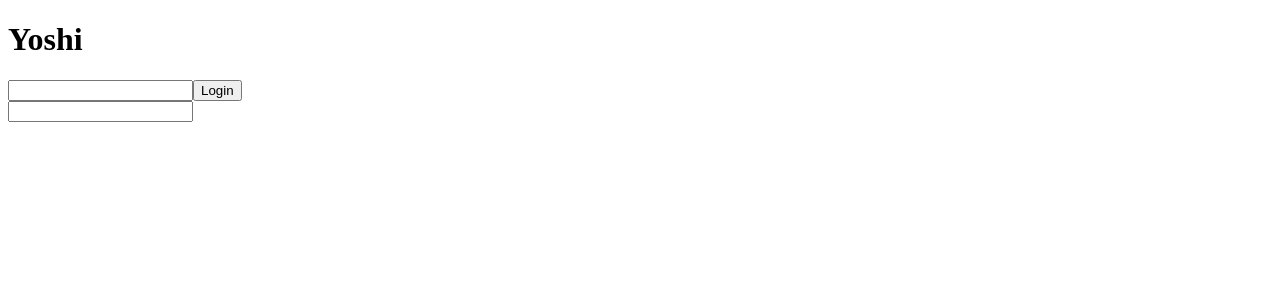
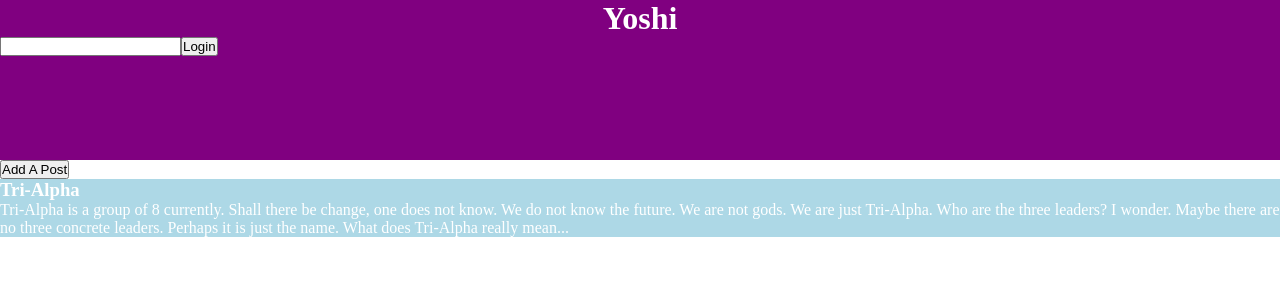
Before and after one commit to YoshiFrancis/Tri-Alpha-Frontend, a React (Create React App) app: page / in a window 1280 px wide. Shown: the top 300 px of the page. Built offline with nearby package versions, Linux system fonts and the light colour scheme.

Commit message:
I thought I just committed I guess not

```diff
--- /dev/null
+++ b/src/App.css
@@ -0,0 +1,5 @@
+* {
+    margin: 0;
+    padding: 0;
+    box-sizing: border-box;
+}
--- a/src/App.js
+++ b/src/App.js
@@ -1,10 +1,15 @@
 import Header from "./components/Heading/Header";
 import Body from "./components/Body/Body"
+import Footer from "./components/Footer/Footer";
+
+import "./App.css"
+
 function App() {
   return (
     <>
-      <Header text="Yoshi"></Header>
+      <Header text="Yoshi" />
       <Body />
+      <Footer />
     </>
 
 
--- a/src/components/Body/AddPost/AddPost.js
+++ b/src/components/Body/AddPost/AddPost.js
@@ -1,22 +1,28 @@
+import AddPostForm from "./AddPostForm/AddPostForm";
+
 import { useState } from "react"
 
 
 const AddPost = ({ setPostList, postList }) => {
-    const [newPost, setNewPost] = useState('');
+    const [show, setShow] = useState(false);
+    const [buttonText, setButtonText] = useState("Add A Post");
+
+
     return (
         <div>
-            <form onSubmit={(e) => {
-                e.preventDefault();
-                setPostList(postList.concat(newPost))
-                setNewPost('');
-            }}>
-                <input
-                type = "text"
-                value={newPost}
-                name="newPost"
-                onChange={({ target }) => setNewPost(target.value)}
-                />
+            <form>
+                <button
+                onClick={(e) => {
+                    e.preventDefault();
+                    setShow(!show);
+                    if(!show) setButtonText("X")
+                    else setButtonText("Add A Post");
+                }} >{buttonText}</button>
             </form>
+
+
+        {show && <AddPostForm setPostList={setPostList} postList={postList}/>}
+
         </div>
     )
 }
--- /dev/null
+++ b/src/components/Body/AddPost/AddPostForm/AddPostForm.js
@@ -0,0 +1,25 @@
+import { useState } from "react";
+
+
+const AddPostForm = ({setPostList, postList}) => {
+    const [newPost, setNewPost] = useState('');
+    return (
+        <form onSubmit={(e) => {
+            e.preventDefault();
+            setPostList(postList.concat(newPost))
+            setNewPost('');
+        }}>
+            <input
+            type = "text"
+            value={newPost}
+            name="newPost"
+            onChange={({ target }) => setNewPost(target.value)}
+            />
+            <button
+            type="submit">Add Post
+            </button>
+        </form>
+    )
+}
+
+export default AddPostForm
--- /dev/null
+++ b/src/components/Body/Post/Post.css
@@ -0,0 +1,10 @@
+#card {
+    border: 5px black solid;
+    width: 50%;
+    margin: 2.5em auto;
+    background-color: blanchedalmond;
+}
+
+h1 {
+    text-align: center;
+}
--- a/src/components/Body/Post/Post.js
+++ b/src/components/Body/Post/Post.js
@@ -1,8 +1,13 @@
+import "./Post.css"
+
 const Post = ({ post }) => {
     return (
-        <div>
-            <h1>{post}</h1>
+        <div id="card">
+            <h1>Topic : Not Known</h1>
+            <h2>Post by user</h2>
+            <p>{post}</p>
         </div>
+
     )
 }
 
--- /dev/null
+++ b/src/components/Footer/Footer.css
@@ -0,0 +1,5 @@
+.footer-body {
+    background-color: lightblue;
+    text-align: left;
+    color: white;
+}
--- /dev/null
+++ b/src/components/Footer/Footer.js
@@ -0,0 +1,15 @@
+import "./Footer.css"
+
+const Footer = () => {
+    return (
+        <div class="footer-body">
+            <h3>Tri-Alpha</h3>
+            <p>Tri-Alpha is a group of 8 currently. Shall there be change, one does not know. We do not know the future.
+                We are not gods. We are just Tri-Alpha. Who are the three leaders? I wonder. Maybe there are no three concrete leaders.
+                Perhaps it is just the name. What does Tri-Alpha really mean...
+            </p>
+        </div>
+    )
+}
+
+export default Footer
--- a/src/components/Heading/Header.js
+++ b/src/components/Heading/Header.js
@@ -1,10 +1,12 @@
 import { useState } from "react";
 import Input from "./Input";
+
+import "./Header.css"
 
 const Header = ({ text }) => {
     const [title, setTitle] = useState(text);
     return (
-        <div>
+        <div id="header-body">
             <h1>{title}</h1>
             <Input setTitle={setTitle} />
         </div>
```
Also changed, not shown: 1 other file (tests, documents, lock files or other folders).
